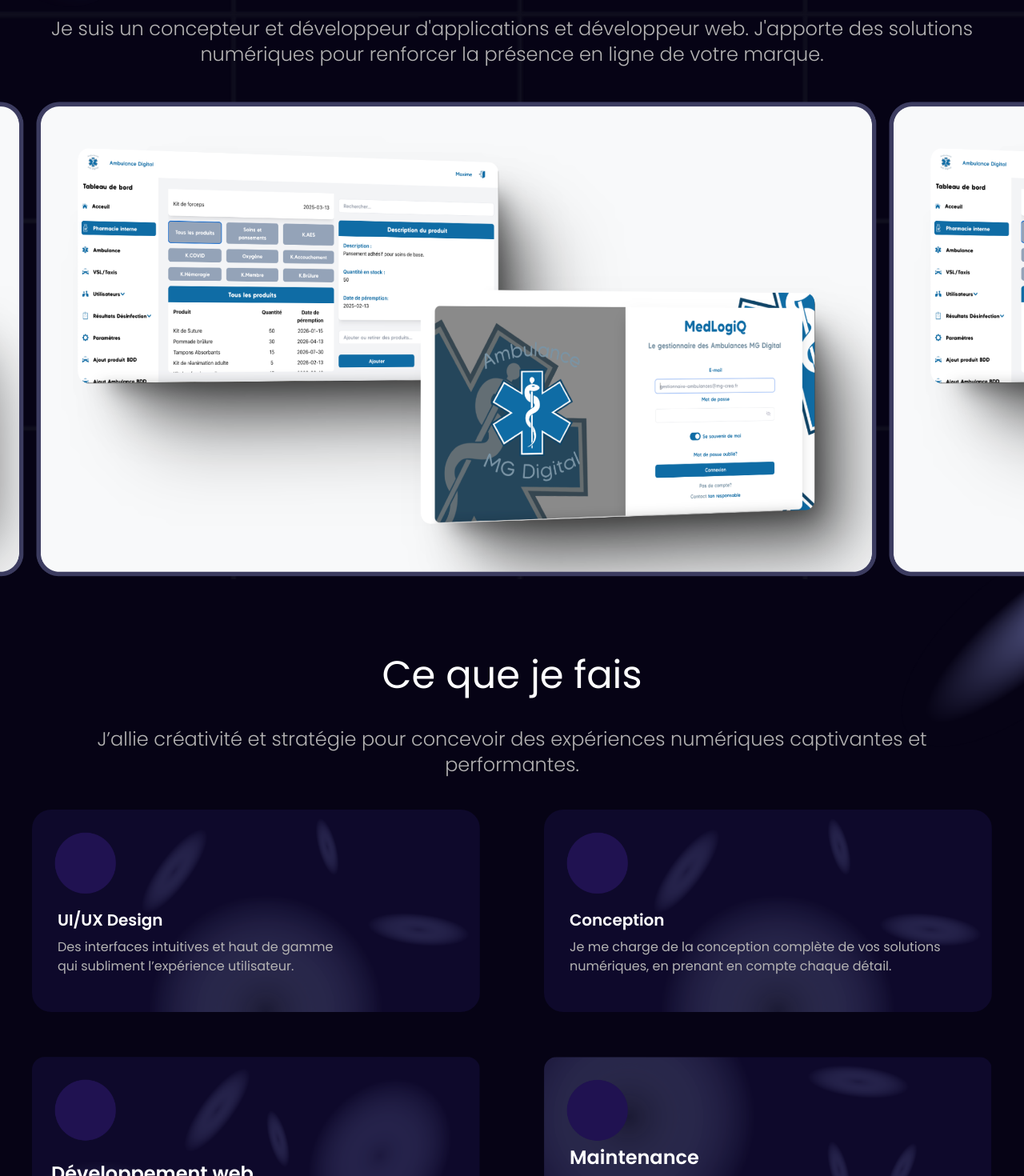
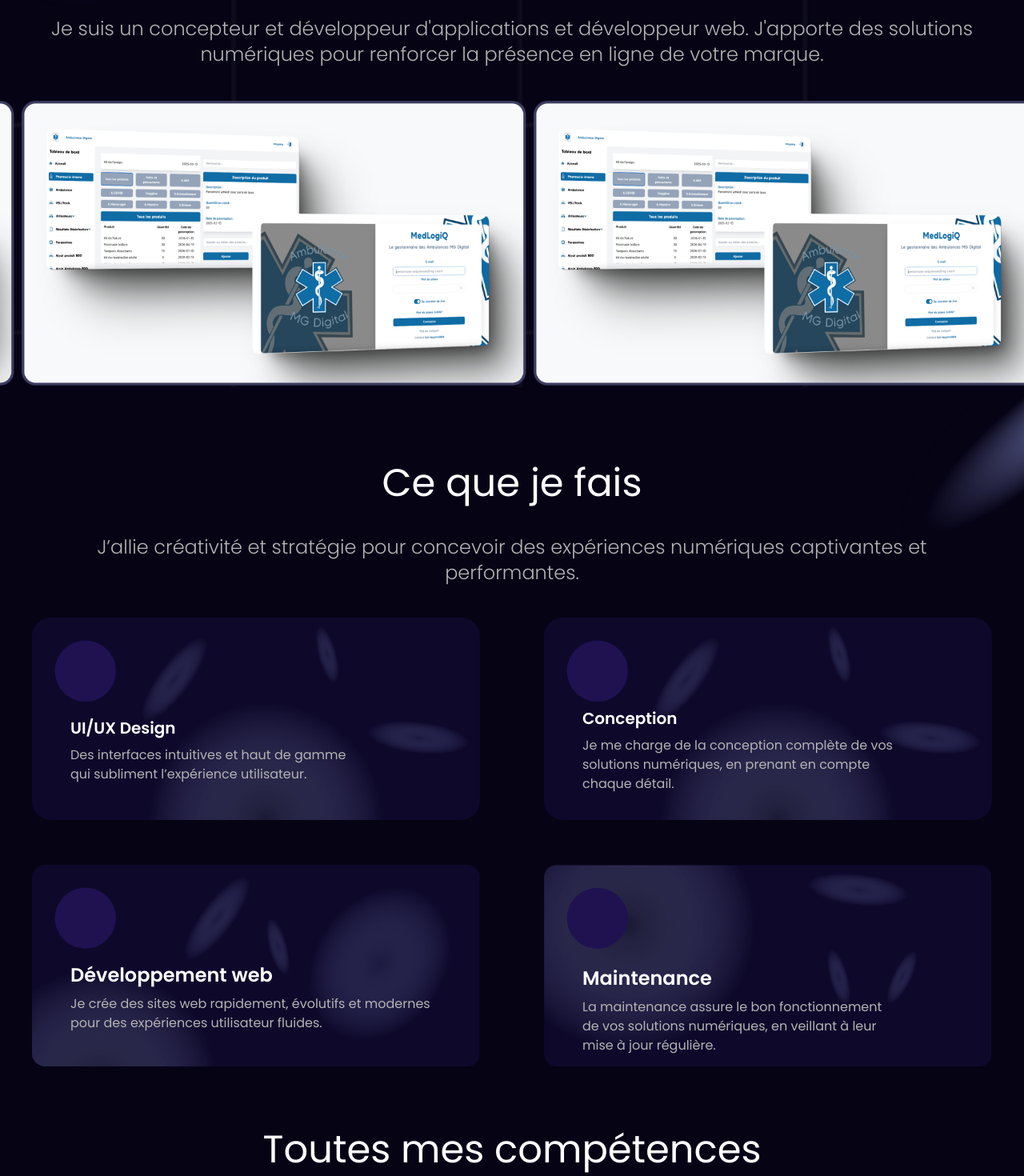
Before and after one commit to MaximeG44270/Portfolio, a React (Vite) app: page / in a window 1280 px wide. Shown: the part 400-1870 px from the top of the page at 80% size. Built offline with nearby package versions, Linux system fonts and the light colour scheme.

Commit message:
reglage card iphone

```diff
--- a/src/Composant/Bloc-1/Bloc-1.tsx
+++ b/src/Composant/Bloc-1/Bloc-1.tsx
@@ -30,7 +30,7 @@ const Bloc1: React.FC = () => {
             {/* ------------------------------------------- Images défilantes sous le texte ------------------------------------------- */}
             <div className="relative w-full overflow-hidden  z-10 mt-10">
                 <motion.div
-                    className="flex w-[300%] md:w-[200%] lg:w-[250%]"
+                    className="flex w-[300%] md:w-[200%] lg:w-[250%] xl:w-[150%]"
                     animate={{ x: ["0%", "-100%"] }}
                     transition={{ repeat: Infinity, duration: 20, ease: "linear" }}
                 >
--- a/src/Composant/Bloc-2/Cards/Card-1.tsx
+++ b/src/Composant/Bloc-2/Cards/Card-1.tsx
@@ -4,7 +4,7 @@ const Card1: React.FC = () => {
     return (
         <div className="relative w-full overflow-hidden z-10 mt-10 px-4 md:px-8 lg:mt-10 lg:px-10">
             <img src="/Image-portfolio/bloc-2/cards/card-ui.png" alt="Image 1" className="mb-4 rounded-2xl md:rounded-3xl" />
-            <div className="absolute top-0 left-0 w-full h-full px-4 flex flex-col justify-center ml-6 mt-6 md:ml-14 md:mt-12 lg:mt-8">
+            <div className="absolute top-0 left-0 h-full px-4 md:px-8 flex flex-col justify-center ml-6 mt-6 md:ml-14 md:mt-12 lg:mt-8">
                 <p className="text-white md:text-3xl lg:text-xl text-lg mt-4 lg:mt-0 font-poppins font-bold">UI/UX Design</p>
                 <p className="text-xs md:text-base mt-2 font-poppins text-[#b4b3b3] font-medium">Des interfaces intuitives et haut de gamme<br /> qui subliment l’expérience utilisateur.</p>
             </div>
--- a/src/Composant/Bloc-2/Cards/Card-2.tsx
+++ b/src/Composant/Bloc-2/Cards/Card-2.tsx
@@ -2,9 +2,9 @@ import React from "react";
 
 const Card2: React.FC = () => {
     return (
-        <div className="relative w-full overflow-hidden z-10 mt-10 px-4 md:px-8 lg:mt-10 lg:px-10">
+        <div className="relative w-full overflow-hidden z-10 mt-2 px-4 md:px-8 lg:mt-10 lg:px-10">
             <img src="/Image-portfolio/bloc-2/cards/card-ui.png" alt="Image 1" className="mb-4 rounded-2xl md:rounded-3xl" />
-            <div className="absolute top-0 left-0 w-full h-full px-4 flex flex-col justify-center ml-6 mt-6 md:ml-14 md:mt-12 lg:mt-8">
+            <div className="absolute top-0 left-0 h-full px-4 md:px-8 flex flex-col justify-center ml-6 mt-6 md:ml-14 md:mt-12 lg:mt-8">
                 <p className="text-white md:text-3xl lg:text-xl text-lg mt-4 lg:mt-0 font-poppins font-bold">Conception</p>
                 <p className="text-xs md:text-base mt-2 lg:pr-24 font-poppins text-[#b4b3b3] font-medium">Je me charge de la conception complète de vos solutions numériques, en prenant en compte chaque détail.</p>
             </div>
--- a/src/Composant/Bloc-2/Cards/Card-3.tsx
+++ b/src/Composant/Bloc-2/Cards/Card-3.tsx
@@ -4,7 +4,7 @@ const Card3: React.FC = () => {
     return (
         <div className="relative w-full overflow-hidden z-10 mt-2 px-4 md:px-8 lg:mt-10 lg:px-10">
             <img src="/Image-portfolio/bloc-2/cards/card-WD.png" alt="Image 1" className="mb-4 rounded-2xl md:rounded-3x" />
-            <div className="absolute top-0 left-0 w-full h-full px-4 flex flex-col justify-center ml-6 mt-6 md:ml-14 md:mt-12 lg:mt-10 lg:ml-12">
+            <div className="absolute top-0 left-0 h-full px-4 md:px-8 flex flex-col justify-center ml-6 mt-6 md:ml-14 md:mt-12 lg:mt-8">
                 <p className="text-white md:text-3xl lg:text-2xl text-lg mt-4 lg:mt-0 font-poppins font-bold">Développement web</p>
                 <p className="text-xs mt-2 md:text-base pr-16 font-poppins text-[#b4b3b3] font-medium">Je crée des sites web rapidement, évolutifs et modernes pour des expériences utilisateur fluides.</p>
             </div>
--- a/src/Composant/Bloc-2/Cards/Card-4.tsx
+++ b/src/Composant/Bloc-2/Cards/Card-4.tsx
@@ -4,7 +4,7 @@ const Card4: React.FC = () => {
     return (
         <div className="relative w-full overflow-hidden z-10 mt-2 px-4 md:px-8 lg:mt-10 lg:px-10">
             <img src="/Image-portfolio/bloc-2/cards/card-maintenance.png" alt="Image 1" className="mb-4 rounded-2xl md:rounded-3x" />
-            <div className="absolute top-0 left-0 w-full h-full px-4 flex flex-col justify-center ml-6 mt-4 md:ml-14 md:mt-12 lg:mt-4">
+            <div className="absolute top-0 left-0 h-full px-4 md:px-8 flex flex-col justify-center ml-6 mt-6 md:ml-14 md:mt-12 lg:mt-8">
                 <p className="text-white text-start md:text-3xl lg:text-2xl text-lg mt-4 lg:mt-8 font-poppins font-bold">Maintenance</p>
                 <p className="text-xs mt-2 md:text-base font-poppins text-[#b4b3b3] font-medium">La maintenance assure le bon fonctionnement<br /> de vos solutions numériques, en veillant à leur<br /> mise à jour régulière.</p>
             </div>
```
